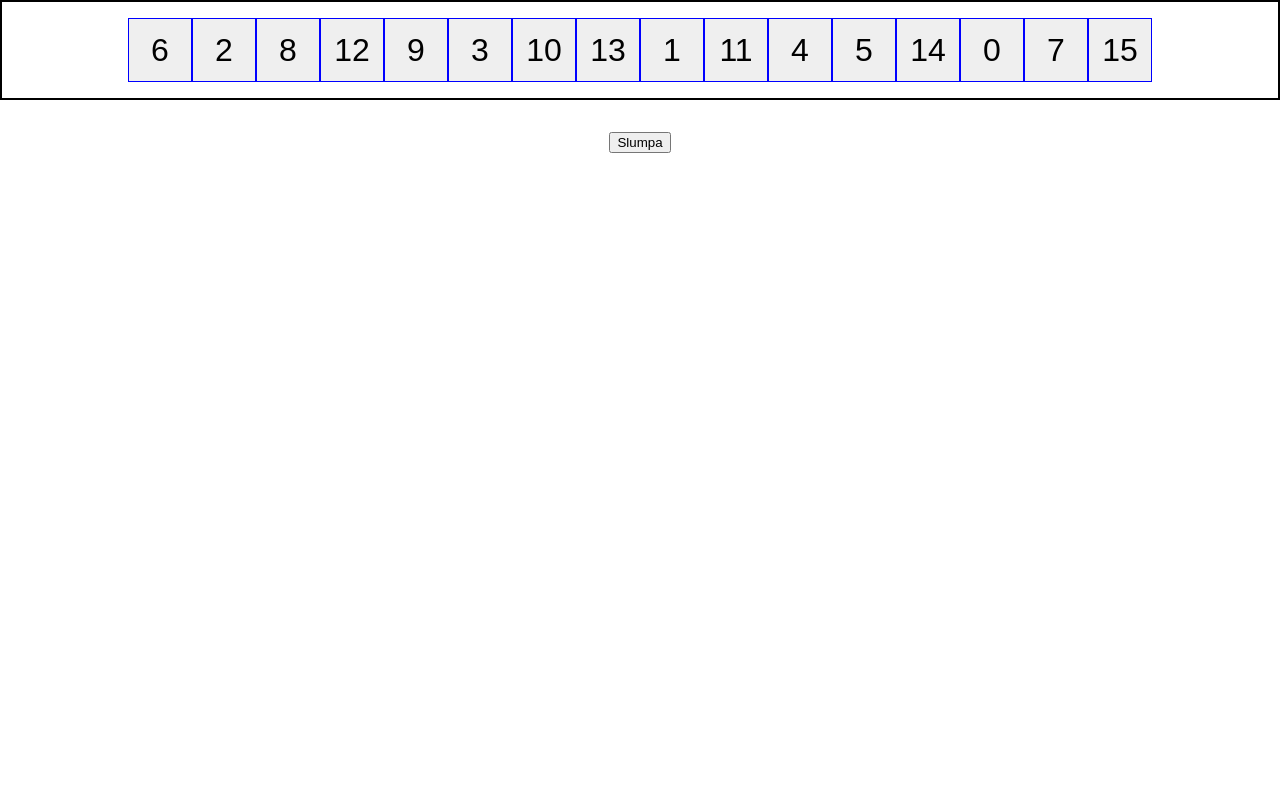
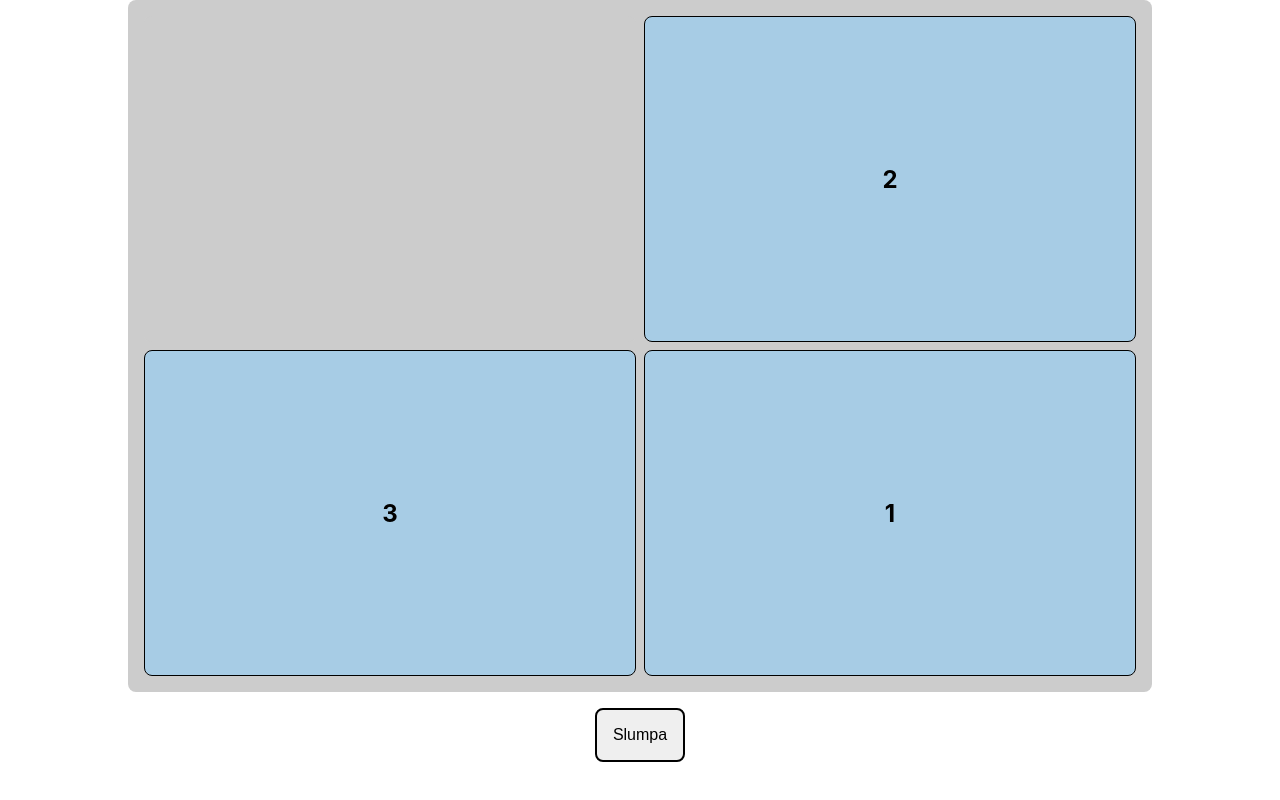
Before and after one commit to TildaYngman/react-n-pussel, a React (Create React App) app: page / in a window 1280 px wide. Built offline with nearby package versions, Linux system fonts and the light colour scheme.

Commit message:
updating win condition

```diff
--- a/src/components/GameBoard/Index.tsx
+++ b/src/components/GameBoard/Index.tsx
@@ -1,30 +1,23 @@
 import React from 'react';
-import { config } from '../utils/utils';
+import { config } from '../utils/config';
+import { shuffleTiles } from '../utils/shuffleTiles';
+import { isAdjacentToEmptyTile } from '../utils/adjacentToEmptyTile';
+import { isSorted } from '../utils/sortedArray';
 // import { useStore } from '../../hooks/zustandStore';
 import { Tile } from '../index';
 import { useState, useEffect } from 'react';
 import './index.css';
 
+//Notes
+//Overcomplicated how to keep the rows and cols in the ui and implemented useRef.
+//Picking up the tiles and the board through the useRef and trying to alter the css through that.
+//Eventually found a better solution of just using grid.
+
 const GameBoard: React.FC = () => {
-  // const { tiles, setTiles } = useStore((state) => ({
-  //   tiles: state.tiles,
-  //   setTiles: state.setTiles,
-  // }));
+  const [tiles, setTiles] = useState<number[]>([]);
+  const [numberOfClicks, setNumberOfClicks] = useState<number>(0);
 
-  //Height and width of the board.
-  //if width 100% / by number of cols set flex basis to 100%/number of cols
-
-  const [tiles, setTiles] = useState<number[]>([]);
-
-  // const randomize = () => {
-  //   for (let i = newTiles.length - 1; i > 0; i--) {
-  //     const randomIndex = Math.floor(Math.random() * (i + 1));
-  //     [newTiles[i], newTiles[randomIndex]] = [
-  //       newTiles[randomIndex],
-  //       newTiles[i],
-  //     ];
-  //   }
-  // }
+//move the generateTiles to utils
 
   useEffect(() => {
     const generateTiles = (): void => {
@@ -39,7 +32,6 @@ const GameBoard: React.FC = () => {
           newTiles[i],
         ];
       }
-
       setTiles(newTiles);
     };
     generateTiles();
@@ -48,23 +40,43 @@ const GameBoard: React.FC = () => {
   const handleClick = (i: number) => {
     const clickedTileIndex = tiles.indexOf(i);
     const emptyTileIndex = tiles.indexOf(0);
-    const emptyRow = Math.floor(emptyTileIndex / config.cols);
-    const emptyCol = emptyTileIndex % config.cols; //calculates the index of the row and column where the 0 tile is
-    const tileRow = Math.floor(clickedTileIndex / config.cols); //calculates the index of what row and colomn the clicked tile is in.
-    const tileCol = clickedTileIndex % config.cols;
-    const isAdjacent =
-      Math.abs(emptyRow - tileRow) + Math.abs(emptyCol - tileCol) === 1;
+    const isAdjacent = isAdjacentToEmptyTile(clickedTileIndex, emptyTileIndex);
+
     if (isAdjacent) {
+
+      //make a swap tiles function and have it in utils
       const newTiles = [...tiles];
       newTiles[emptyTileIndex] = i;
       newTiles[clickedTileIndex] = 0;
+      console.log(newTiles);
       setTiles(newTiles);
+    }
+
+    if (clickedTileIndex !== emptyTileIndex) {
+      setNumberOfClicks(numberOfClicks + 1);
     }
   };
 
+  useEffect(() => {
+    console.log('clicks', numberOfClicks);
+    if (numberOfClicks !== 0) {
+      const sorted = isSorted(tiles);
+      if (sorted) {
+        console.log(`You won in ${numberOfClicks}`);
+      }
+    }
+  }, [numberOfClicks]);
+
   return (
     <>
-      <div className="game_board">
+      <div className="game_board_container">
+        <div
+          className="game_board"
+          style={{
+            gridTemplateColumns: `repeat(${config.cols}, 1fr)`,
+            gridTemplateRows: `repeat(${config.rows}, 1fr)`,
+          }}
+        >
           {tiles.map((value, i) => (
             <Tile
               key={i}
@@ -73,8 +85,11 @@ const GameBoard: React.FC = () => {
             />
           ))}
         </div>
+      </div>
       <div className="randomize_btn_container">
-        <button>Slumpa</button>
+        <button onClick={() => shuffleTiles(tiles, setTiles, setNumberOfClicks)}>
+          Slumpa
+        </button>
       </div>
     </>
   );
--- a/src/components/GameBoard/index.css
+++ b/src/components/GameBoard/index.css
@@ -1,20 +1,23 @@
+.game_board_container {
+  display: flex;
+  width: 100vw;
+  justify-content: center;
+}
+
 .game_board {
-  display: flex;
-  flex-wrap: wrap;
-  justify-content: center;
-  width: auto;
+  display: grid;
+  width: 80vw;
   height: auto;
-  max-width: 100%;
-  max-height: 100%;
-  border: 2px solid black;
-  box-sizing: border-box;
   padding: 1rem;
+  gap: 0.5rem;
+  background-color: #ccc;
+  border-radius: 0.5rem;
 }
 
 .randomize_btn_container {
   width: 100vw;
   display: flex;
-  padding-top: 2rem;
+  padding-top: 1rem;
   justify-content: center;
   align-items: center;
 }
@@ -23,4 +26,8 @@
   display: flex;
   justify-content: center;
   align-items: center;
+  padding: 1rem;
+  font-size: 1rem;
+  border: 2px solid black;
+  border-radius: 0.5rem;
 }
--- a/src/components/Tile/Index.tsx
+++ b/src/components/Tile/Index.tsx
@@ -3,13 +3,15 @@ import { TileProps } from '../../types/types';
 import './tile.css';
 
 const Tile: React.FC<TileProps> = ({ value, onClick }) => {
+  const isEmptyTile = value === 0;
+
   return (
-    <button
-      className="tile"
+    <div
+      className={`tile ${isEmptyTile ? 'empty' : ''}`}
       onClick={onClick}
     >
-      {value}
-    </button>
+      {isEmptyTile ? '' : value}
+    </div>
   );
 };
 
--- a/src/components/Tile/tile.css
+++ b/src/components/Tile/tile.css
@@ -1,6 +1,18 @@
 .tile {
-  font-size: 2rem;
-  width: 4rem;
-  height: 4rem;
-  border: 1px solid blue;
+  display: flex;
+  justify-content: center;
+  align-items: center;
+  font-size: 24px;
+  padding-top: 30%;
+  padding-bottom: 30%;
+  font-weight: bold;
+  box-sizing: border-box;
+  border: 1px solid black;
+  border-radius: 0.5rem;
+  background-color: rgb(167, 204, 229);
 }
+
+.tile.empty {
+  background-color: #ccc;
+  border: none;
+}
--- /dev/null
+++ b/src/components/utils/adjacentToEmptyTile.ts
@@ -0,0 +1,14 @@
+import { config } from '../utils/config';
+
+export const isAdjacentToEmptyTile = (
+  tileIndex: number,
+  emptyTileIndex: number
+): boolean => {
+  const emptyRow = Math.floor(emptyTileIndex / config.cols);
+  const emptyCol = emptyTileIndex % config.cols;
+  const tileRow = Math.floor(tileIndex / config.cols);
+  const tileCol = tileIndex % config.cols;
+  const isAdjacent =
+    Math.abs(emptyRow - tileRow) + Math.abs(emptyCol - tileCol) === 1;
+  return isAdjacent;
+};
--- /dev/null
+++ b/src/components/utils/config.ts
@@ -0,0 +1,5 @@
+import { BoardProps } from '../../types/types';
+
+//Here you can change the number of rows and columns to adjust the number of tiles.
+
+export const config: BoardProps = { cols: 2, rows: 2 };
--- /dev/null
+++ b/src/components/utils/index.ts
@@ -0,0 +1,4 @@
+export * from './adjacentToEmptyTile';
+export * from './config';
+export * from './shuffleTiles';
+export * from './sortedArray';
--- /dev/null
+++ b/src/components/utils/shuffleTiles.ts
@@ -0,0 +1,13 @@
+export const shuffleTiles = (
+  tiles: number[],
+  setTiles: React.Dispatch<React.SetStateAction<number[]>>,
+  setNumberOfClicks: React.Dispatch<React.SetStateAction<number>>
+): void => {
+  const newTiles = [...tiles];
+  for (let i = newTiles.length - 1; i > 0; i--) {
+    const randomIndex = Math.floor(Math.random() * (i + 1));
+    [newTiles[i], newTiles[randomIndex]] = [newTiles[randomIndex], newTiles[i]];
+  }
+  setNumberOfClicks(0);
+  setTiles(newTiles);
+};
--- /dev/null
+++ b/src/components/utils/sortedArray.ts
@@ -0,0 +1,9 @@
+export const isSorted = (tiles: number[]): boolean => {
+  return tiles.every((value, index) => {
+    if (index === tiles.length - 1) {
+      return value === 0; // last tile should be 0
+    } else {
+      return value === index + 1; // all other tiles should be in ascending order
+    }
+  });
+};
--- a/src/components/utils/utils.ts
+++ /dev/null
@@ -1,5 +0,0 @@
-import { BoardProps } from '../../types/types';
-
-//Here you can change the number of rows and columns.
-
-export const config: BoardProps = { cols: 4, rows: 4 };
--- a/src/styles/index.css
+++ b/src/styles/index.css
@@ -7,6 +7,12 @@ body {
   -moz-osx-font-smoothing: grayscale;
 }
 
+* {
+  box-sizing: border-box;
+  padding: 0;
+  margin: 0;
+}
+
 code {
   font-family: source-code-pro, Menlo, Monaco, Consolas, 'Courier New',
     monospace;
--- a/src/types/types.ts
+++ b/src/types/types.ts
@@ -7,3 +7,7 @@ export type BoardProps = {
   rows: number;
   cols: number;
 };
+
+export interface IBordRef {
+  width: number;
+}
```
Also changed, not shown: 1 other file (tests, documents, lock files or other folders). Lines whose indentation alone changed are shown as unchanged.
